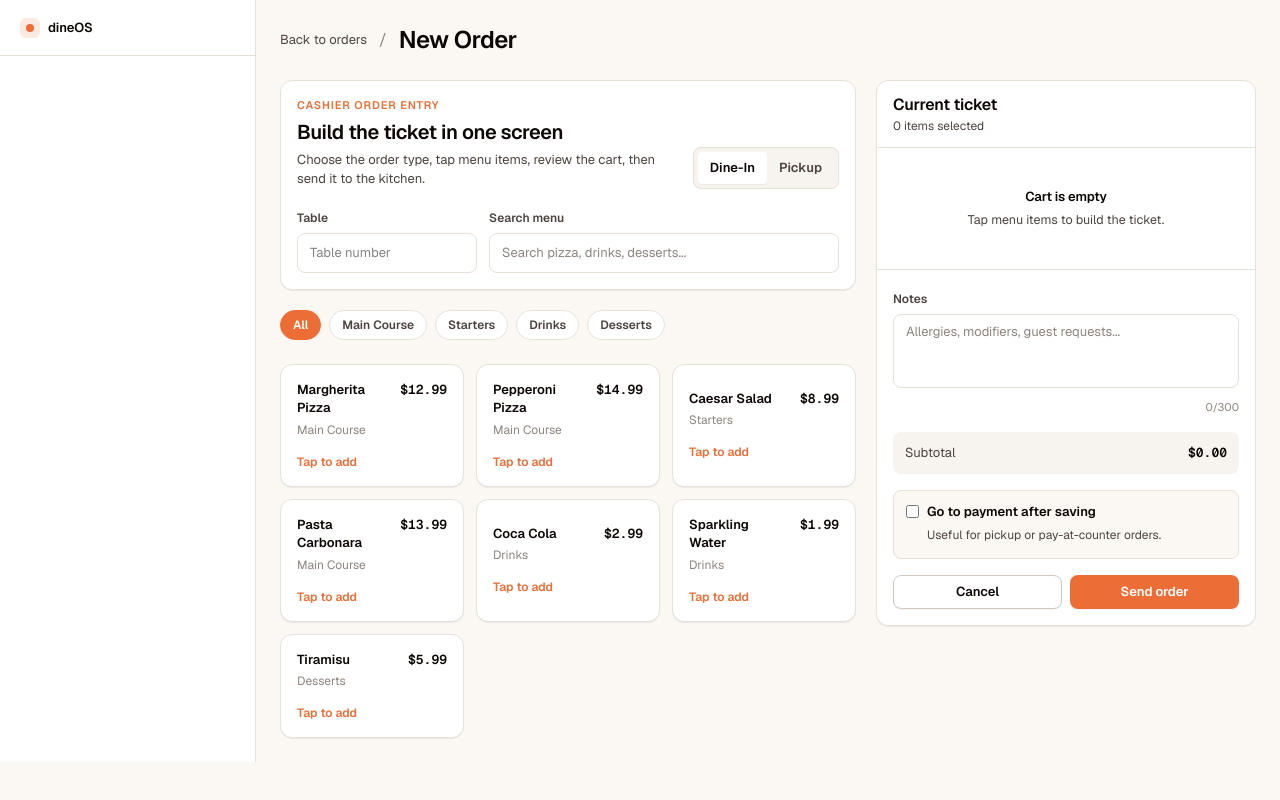
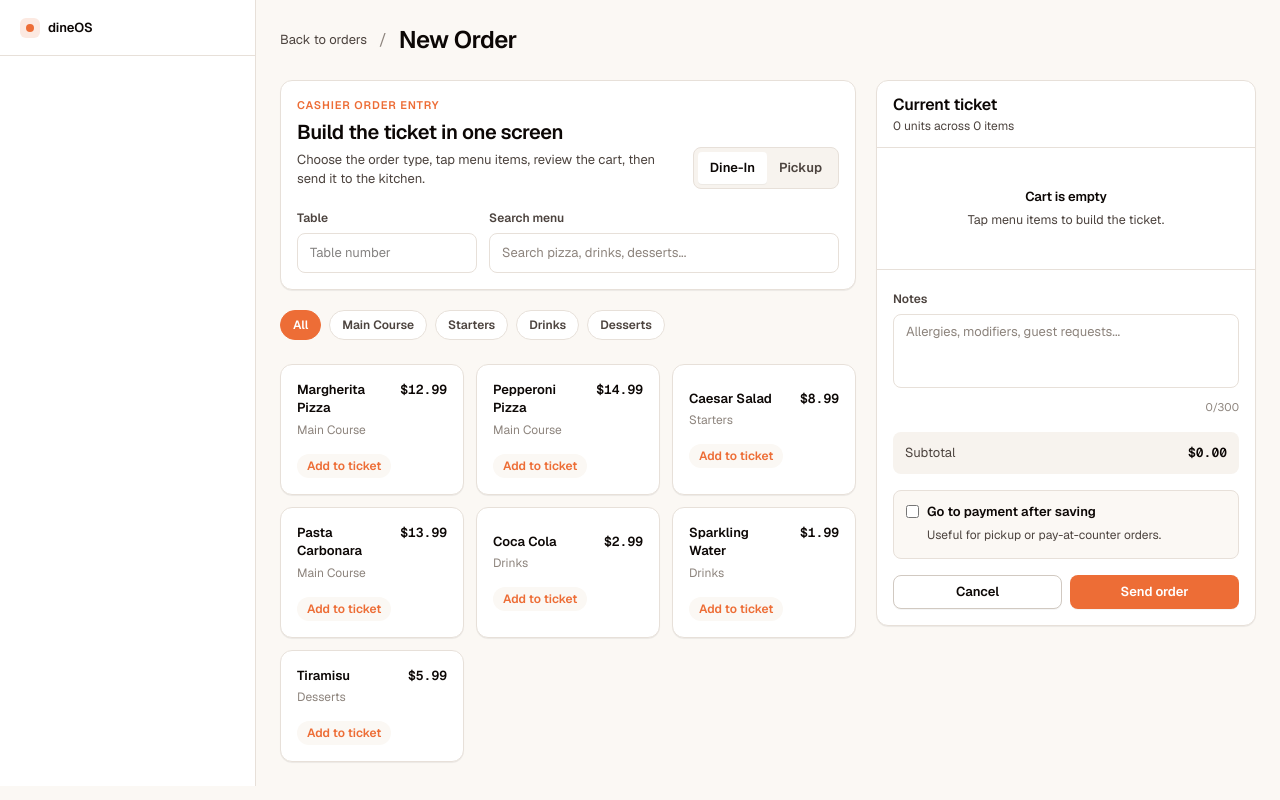
Before and after one commit to drenzz1/dineOS, a Next.js app in the folder frontend/: page /orders/new in a window 1280 px wide. Built offline with nearby package versions, Linux system fonts and the light colour scheme.

Commit message:
Improve quick order item feedback

```diff
--- a/frontend/src/components/orders/OrderQuickCreate.tsx
+++ b/frontend/src/components/orders/OrderQuickCreate.tsx
@@ -30,6 +30,7 @@ export default function OrderQuickCreate() {
   const [query, setQuery] = useState("");
   const [selectedCategory, setSelectedCategory] = useState<string>("All");
   const [payAfterCreate, setPayAfterCreate] = useState(false);
+  const [lastAddedItemName, setLastAddedItemName] = useState<string | null>(null);
 
   const form = useForm<OrderFormValues>({
     resolver: zodResolver(orderSchema),
@@ -79,12 +80,16 @@ export default function OrderQuickCreate() {
     (sum, item) => sum + item.quantity * item.unitPrice,
     0
   );
+  const totalUnits = cartItems.reduce((sum, item) => sum + item.quantity, 0);
 
   function getCartIndex(menuItemId: string): number {
     return fields.findIndex((field) => field.menuItemId === menuItemId);
   }
 
   function addItem(item: MenuItem) {
+    setLastAddedItemName(item.name);
+    window.setTimeout(() => setLastAddedItemName(null), 1200);
+
     const index = getCartIndex(item.id);
     if (index === -1) {
       append({
@@ -169,6 +174,15 @@ export default function OrderQuickCreate() {
               ))}
             </div>
           </div>
+
+          {lastAddedItemName && (
+            <div
+              role="status"
+              className="mt-4 rounded-md border border-status-ready-border bg-status-ready-bg px-3 py-2 text-sm font-semibold text-status-ready-fg"
+            >
+              Added {lastAddedItemName} to the current ticket.
+            </div>
+          )}
 
           <div className="mt-4 grid gap-3 md:grid-cols-[180px_1fr]">
             <div>
@@ -257,7 +271,12 @@ export default function OrderQuickCreate() {
                   key={item.id}
                   type="button"
                   onClick={() => addItem(item)}
-                  className="group rounded-lg border border-border bg-surface p-4 text-left shadow-sm transition hover:-translate-y-0.5 hover:border-border-strong hover:shadow-md"
+                  aria-pressed={quantity > 0}
+                  className={`group rounded-lg border p-4 text-left shadow-sm transition hover:-translate-y-0.5 hover:shadow-md ${
+                    quantity > 0
+                      ? "border-accent bg-accent-soft shadow-md ring-2 ring-accent/20"
+                      : "border-border bg-surface hover:border-border-strong"
+                  }`}
                 >
                   <div className="flex items-start justify-between gap-3">
                     <div>
@@ -269,12 +288,18 @@ export default function OrderQuickCreate() {
                     </span>
                   </div>
                   <div className="mt-4 flex items-center justify-between">
-                    <span className="text-xs font-semibold text-accent group-hover:text-accent-hover">
-                      Tap to add
+                    <span
+                      className={`inline-flex items-center rounded-full px-2.5 py-1 text-xs font-semibold ${
+                        quantity > 0
+                          ? "bg-accent text-accent-fg"
+                          : "bg-surface-2 text-accent group-hover:bg-accent group-hover:text-accent-fg"
+                      }`}
+                    >
+                      {quantity > 0 ? "Add another" : "Add to ticket"}
                     </span>
                     {quantity > 0 && (
-                      <span className="rounded-full bg-accent-soft px-2 py-0.5 text-xs font-bold text-accent">
-                        x{quantity}
+                      <span className="rounded-full bg-accent px-2.5 py-1 text-xs font-bold text-accent-fg shadow-xs">
+                        In cart: {quantity}
                       </span>
                     )}
                   </div>
@@ -292,7 +317,7 @@ export default function OrderQuickCreate() {
               Current ticket
             </h2>
             <p className="text-[12px] text-fg-muted">
-              {cartItems.length} item{cartItems.length === 1 ? "" : "s"} selected
+              {totalUnits} unit{totalUnits === 1 ? "" : "s"} across {cartItems.length} item{cartItems.length === 1 ? "" : "s"}
             </p>
           </div>
 
```
Also changed, not shown: 1 other file (tests, documents, lock files or other folders).
